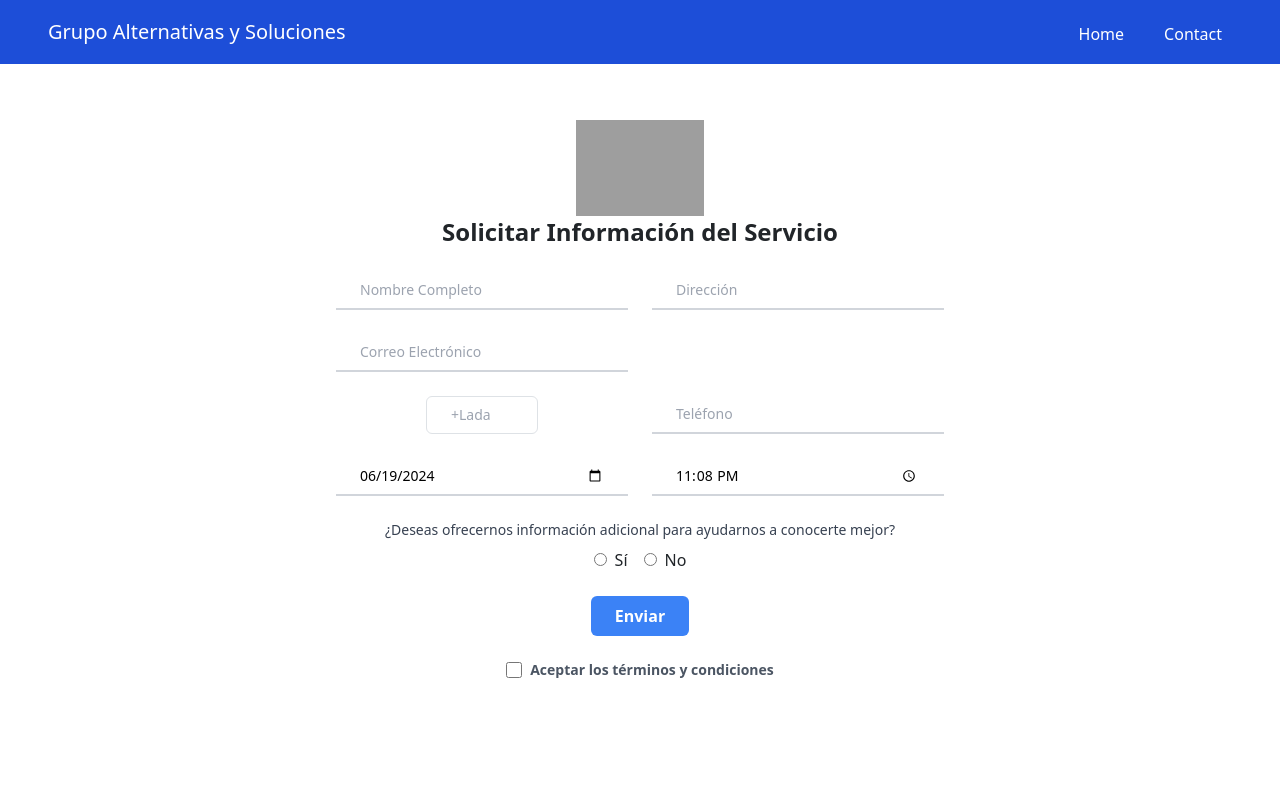
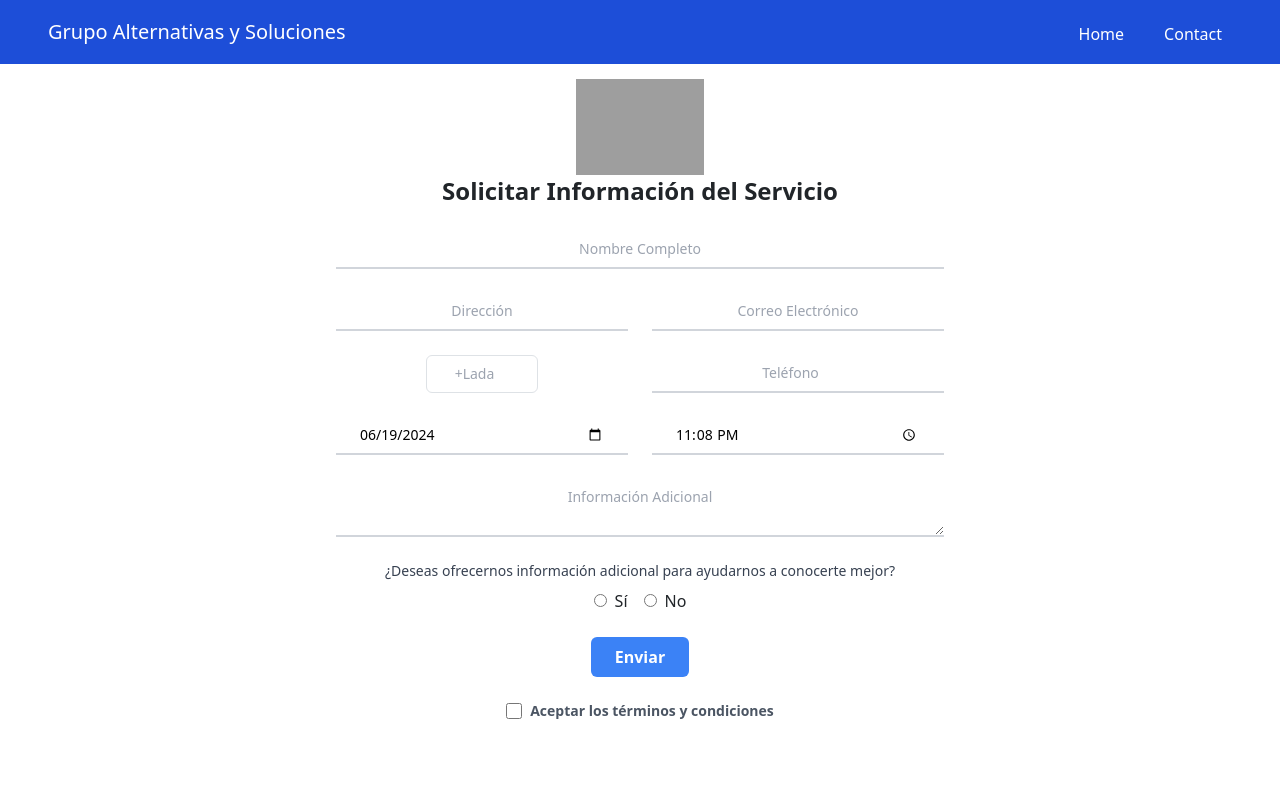
Before and after one commit to RobertoBarre25/LandingPageReact, a React (Create React App) app: page /contact in a window 1280 px wide. Shown: the top 800 px of the page. Built offline with nearby package versions, Linux system fonts and the light colour scheme; grey boxes are pictures that could not be loaded.

Commit message:
Send data for crm

```diff
--- a/server.js
+++ b/server.js
@@ -23,7 +23,7 @@ const transporter = nodemailer.createTransport({
 const emailDestinatario = 'comercio@solucione.mx';  // Correo destinatario predeterminado
 
 app.post('/send-email', (req, res) => {
-  const { name, address, email, country, Phonenumber, fecha, hora, additionalInfo } = req.body;
+  const { name, address, email, country, Phonenumber, fecha, hora, additionalInfo, additionalText } = req.body;
 
   const mailOptions = {
     from: email,  // El correo del remitente será el proporcionado en el formulario
@@ -38,6 +38,7 @@ app.post('/send-email', (req, res) => {
       <p>Fecha: ${fecha}</p>
       <p>Hora: ${hora}</p>
       <p>Información adicional: ${additionalInfo}</p>
+      <p>Mensaje: ${additionalText}</p>
     `
   };
 
--- /dev/null
+++ b/src/ContactForm/ContactForm.css
@@ -0,0 +1,10 @@
+/* ContactForm.css */
+
+input::placeholder,
+textarea::placeholder {
+  text-align: center;
+}
+
+.placeholder-center::placeholder {
+  text-align: center;
+}
--- a/src/ContactForm/ContactForm.js
+++ b/src/ContactForm/ContactForm.js
@@ -1,6 +1,7 @@
 import React, { useState, useEffect } from "react";
 import axios from "axios";
 import Header from "../NavBar/Header";
+import './ContactForm.css'; // Importa tu archivo CSS aquí
 
 const isValidInput = (value) => {
   return /^[a-zA-Z0-9\s]+$/.test(value); // Allow spaces as well
@@ -17,6 +18,7 @@ const ContactForm = () => {
     fecha: "",
     hora: "",
     additionalInfo: "",
+    additionalText: "", // Añadimos el nuevo campo aquí
   });
 
   const [errors, setErrors] = useState({
@@ -65,6 +67,7 @@ const ContactForm = () => {
         fecha: "",
         hora: "",
         additionalInfo: "",
+        additionalText: "", // Resetear el campo adicional aquí también
       });
       window.location.reload(); // Refrescar la página
     } catch (error) {
@@ -89,12 +92,11 @@ const ContactForm = () => {
           <h2 className="text-2xl font-bold">Solicitar Información del Servicio</h2>
         </div>
         <form className="space-y-6" onSubmit={handleSubmit}>
-          <div className="grid gap-6 sm:grid-cols-2">
           <div className="relative">
             <input
               required
               type="text"
-                className="block w-full px-4 py-2 text-sm text-black border-b-2 border-gray-300 bg-transparent focus:border-blue-600 focus:outline-none black-placeholder"
+              className="block w-full px-4 py-2 text-sm text-black border-b-2 border-gray-300 bg-transparent focus:border-blue-600 focus:outline-none black-placeholder placeholder-center"
               placeholder="Nombre Completo"
               name="name"
               value={formData.name}
@@ -104,6 +106,7 @@ const ContactForm = () => {
               <p className="text-red-500 text-sm mt-1">{errors.name}</p>
             )}
           </div>
+          <div className="grid gap-6 sm:grid-cols-2">
             <div className="relative">
               <input
                 required
@@ -183,6 +186,15 @@ const ContactForm = () => {
             </div>
           </div>
           <div className="relative">
+            <textarea
+              className="block w-full px-4 py-2 text-sm text-black border-b-2 border-gray-300 bg-transparent focus:border-blue-600 focus:outline-none placeholder-center"
+              placeholder="Información Adicional"
+              name="additionalText"
+              value={formData.additionalText}
+              onChange={handleChange}
+            ></textarea>
+          </div>
+          <div className="relative">
             <label className="block text-sm text-gray-700">
               ¿Deseas ofrecernos información adicional para ayudarnos a conocerte mejor?
             </label>
```
Lines whose indentation alone changed are shown as unchanged.
